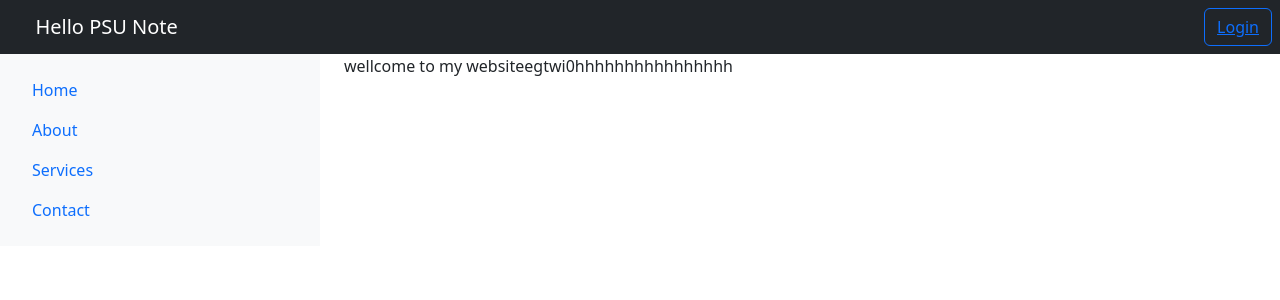
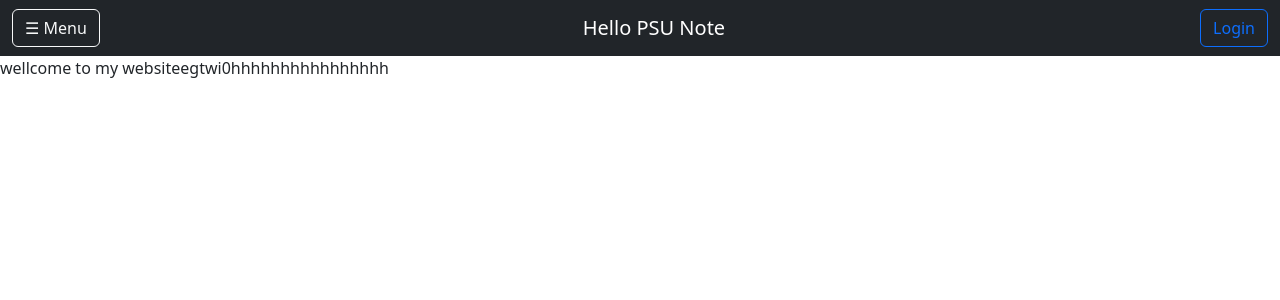
Before and after one commit to KIM2548TH/web_asightment, a Flask app: page / in a window 1280 px wide. Shown: the top 300 px of the page. Run offline with Flask 3, Linux system fonts and the light colour scheme; some libraries are stand-ins or nearby versions.

Commit message:
re-desight sidebar

```diff
--- a/web/templates/base.html
+++ b/web/templates/base.html
@@ -15,25 +15,35 @@
         </script>
     </head>
 <body>
-    <nav class="navbar navbar-dark bg-dark text-center">
-        <div class="mx-auto order-0" >
+    <nav class="navbar navbar-dark bg-dark">
+        <div class="container-fluid">
+            <button class="btn btn-outline-light me-2" type="button" data-bs-toggle="offcanvas" data-bs-target="#sidebar" aria-controls="sidebar">
+                ☰ Menu
+            </button>
             <a class="navbar-brand mx-auto" href="{{ url_for('index') }}">
                 {{ self.title() }}
-
-
-
-</a>        </div>
-        <div class="col-md-10 text-end">
-            <button type="button" class="btn btn-outline-primary me-2" >
-                <a href="{{ url_for('login') }}">
-                    Login
             </a>
-            </button>
+            <a class="btn btn-outline-primary" href="{{ url_for('login') }}">Login</a>
         </div>
     </nav>
 
-    {% extends 'sidebar.html' %}
+    <!-- Sidebar -->
+    <div class="offcanvas offcanvas-start" tabindex="-1" id="sidebar" aria-labelledby="sidebarLabel">
+        <div class="offcanvas-header">
+            <h5 class="offcanvas-title" id="sidebarLabel">Menu</h5>
+            <button type="button" class="btn-close" data-bs-dismiss="offcanvas" aria-label="Close"></button>
+        </div>
+        <div class="offcanvas-body">
+            <ul class="list-group">
+                <li class="list-group-item"><a href="#">Home</a></li>
+                <li class="list-group-item"><a href="#">About</a></li>
+                <li class="list-group-item"><a href="#">Contact</a></li>
+            </ul>
+        </div>
+    </div>
 
-
+    {% block body %}
+    Default template
+    {% endblock %}
 </body>
 </html>
--- a/web/templates/sidebar.html
+++ b/web/templates/sidebar.html
@@ -1,7 +1,6 @@
-<div class="container-fluid">
-    <div class="row">
-        <!-- Sidebar -->
-        <div class="col-md-3 bg-light p-3">
+<div class="d-flex flex-column flex-shrink-0 p-3 text-bg-dark" style="width: 280px;">
+
+        <div class="nav nav-pills flex-column mb-auto" >
             <ul class="nav flex-column">
                 <li class="nav-item">
                     <a class="nav-link active" href="#">Home</a>
@@ -17,14 +16,4 @@
                 </li>
             </ul>
         </div>
-
-        <!-- Main Content -->
-        <div class="col-md-9">
-            <div class="container">
-                {% block body %}
-                    Default template
-                {% endblock %}
-            </div>
-        </div>
-    </div>
 </div>
```
Lines whose indentation alone changed are shown as unchanged.
